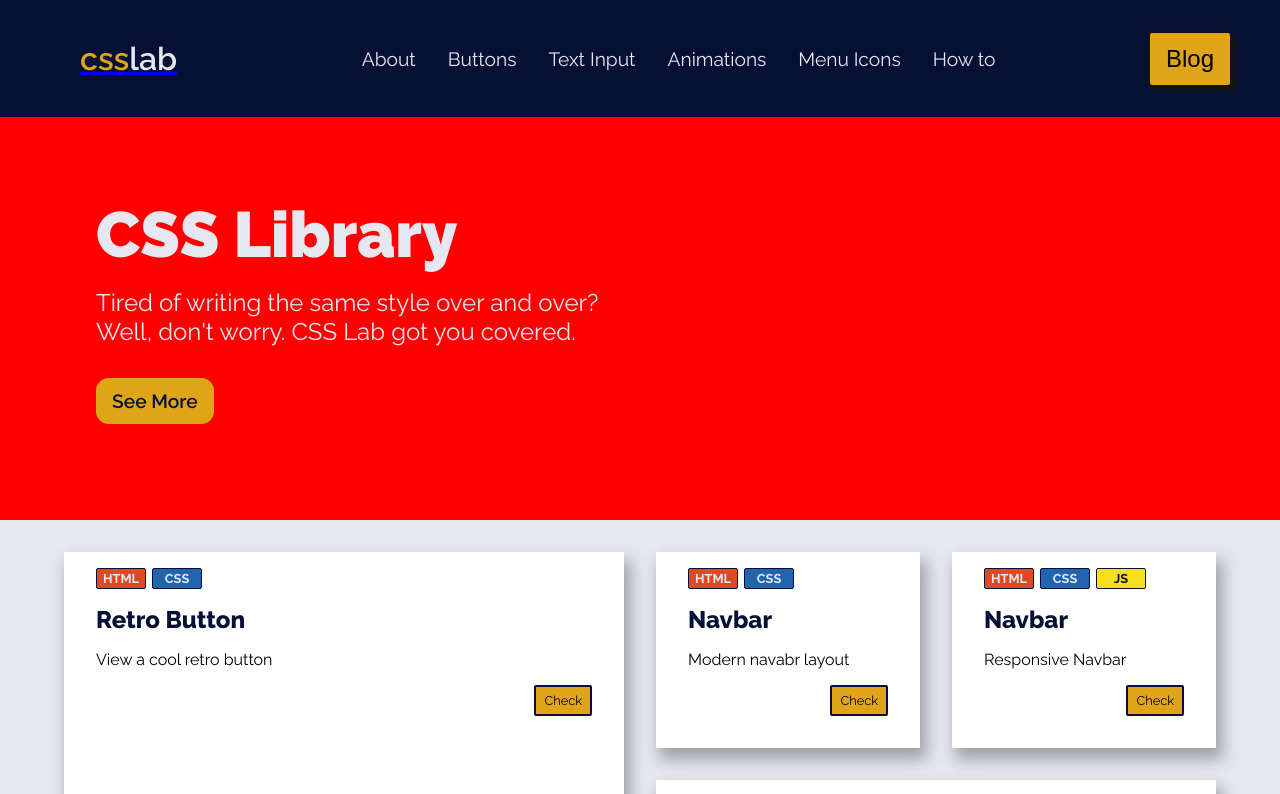
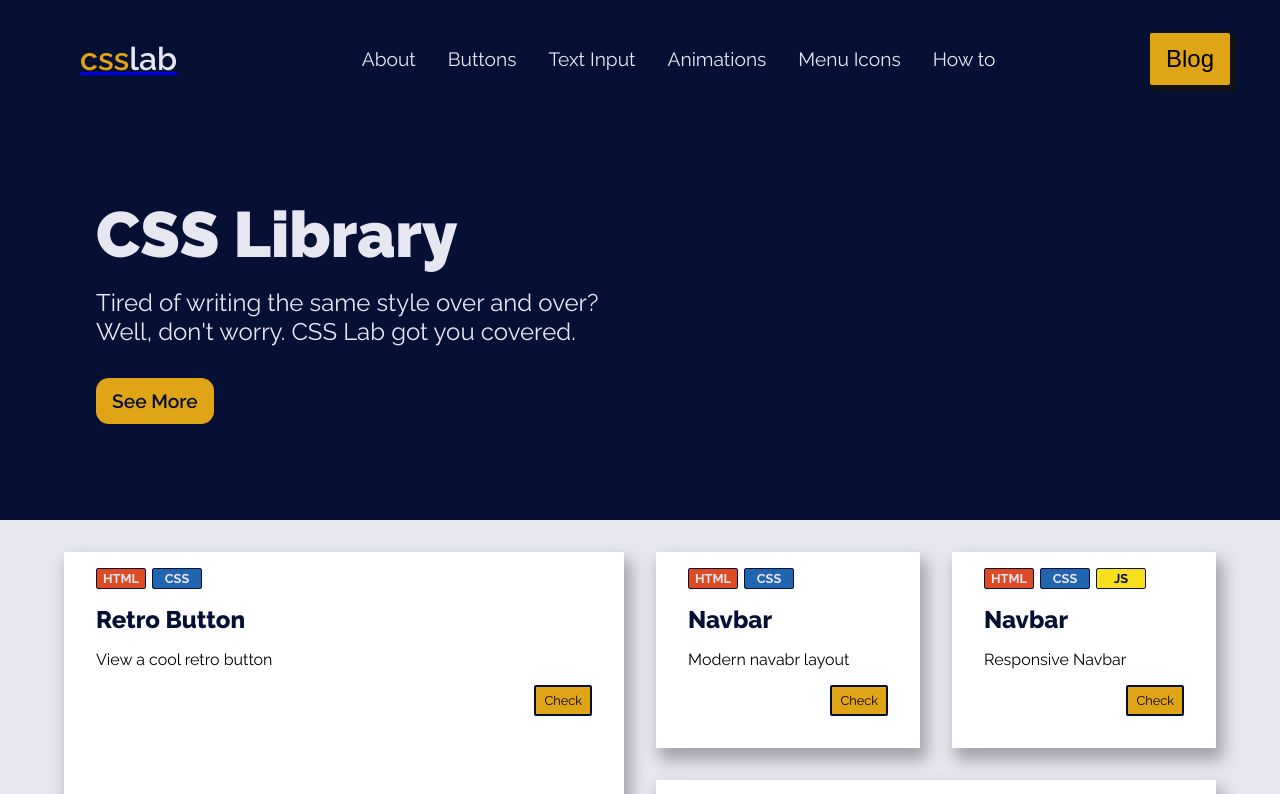
Before and after one commit to yusef-codes10/css-lab-vue, a Vue app: page / in a window 1280 px wide. Shown: the top 794 px of the page. Built offline with nearby package versions, Linux system fonts and the light colour scheme; a web font is replaced by a local one.

Commit message:
layout class is what controls the height of both the navbar and the main section

```diff
--- a/src/App.vue
+++ b/src/App.vue
@@ -11,7 +11,7 @@ import AppNav from '@/components/AppNav.vue'
 
 <style scoped>
 .layout {
-  min-height: 100vh;
+  min-height: 100dvh;
   display: flex;
   flex-direction: column;
 }
--- a/src/components/MainSection.vue
+++ b/src/components/MainSection.vue
@@ -27,10 +27,8 @@ main {
   display: flex;
   /* height: 100%;/ */
   /* flex: 1; */
-  height: calc(100dvh -106px);
-  /* height: 100vh; */
   /* align-items: center; */
-  background-color: red;
+  /* background-color: red; */
 }
 
 aside {
```
